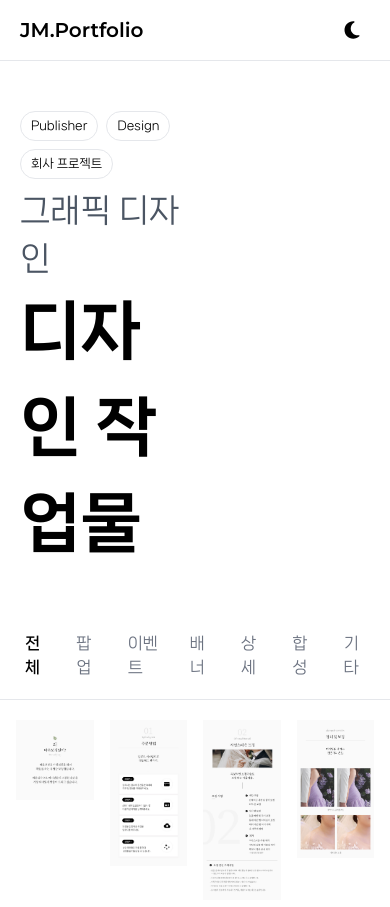
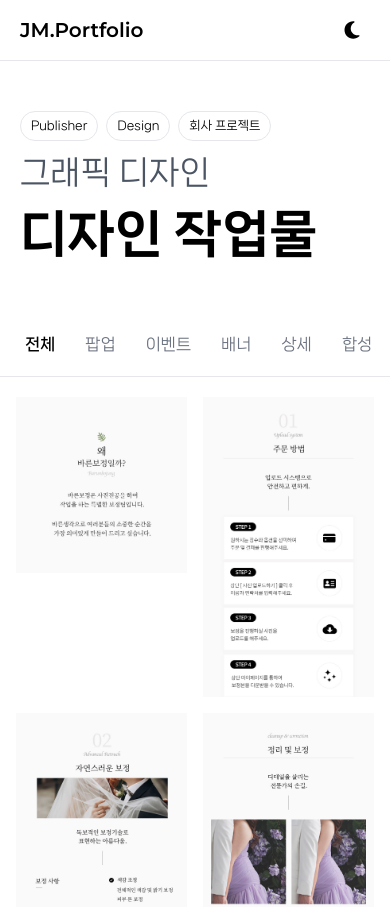
Before and after one commit to Junmovo/PublishingPortfolio, a Next.js app: page /PageDetail/Design in a window 390 px wide. Shown: the top 907 px of the page. Built offline with nearby package versions, Linux system fonts and the light colour scheme.

Commit message:
Feat: 디자인페이지 반응형 추가

```diff
--- a/app/components/Layout/DetailElements/DesignDetailList.tsx
+++ b/app/components/Layout/DetailElements/DesignDetailList.tsx
@@ -38,7 +38,8 @@ const DesignDetailList = () => {
   return (
     <>
       <div className="flex justify-between p-[10px] border-b-[1px]">
-        <ul className="flex ">
+        <div className=" overflow-x-auto whitespace-nowrap	 w-full">
+          <ul className="md:flex flex">
             {menuList.map((menu, idx) => (
               <li
                 key={idx}
@@ -53,6 +54,7 @@ const DesignDetailList = () => {
             ))}
           </ul>
         </div>
+      </div>
       <div
         className={`transition relative duration-300 ${
           visible ? 'opacity-100 translate-y-1' : 'opacity-0 translate-y-[-20]'
--- a/app/components/Layout/DetailElements/DesignDetailTop.tsx
+++ b/app/components/Layout/DetailElements/DesignDetailTop.tsx
@@ -6,8 +6,8 @@ import DetailTopImage from './DetailTopImage';
 
 const DesignDetailTop = () => {
   return (
-    <div className="flex justify-between mt-[30px] p-[20px]">
-      <div className=" w-[50%]">
+    <div className="flex w-full mt-[30px] p-[20px]">
+      <div className="w-full ">
         <Detailbedge contents="Publisher" />
         <Detailbedge contents="Design" />
         <Detailbedge contents="회사 프로젝트" />
--- a/app/components/Layout/DetailElements/DesignImageList.tsx
+++ b/app/components/Layout/DetailElements/DesignImageList.tsx
@@ -14,7 +14,7 @@ const DesignImageList = ({ ImageList }: IFiliterDesignProps) => {
   return (
     <Image.PreviewGroup>
       <div className="relative">
-        <div className="grid grid-cols-4 gap-4 p-4 grid-flow-row-dense auto-rows-min pb-8">
+        <div className="grid md:grid-cols-4 gap-4 p-4 grid-flow-row-dense auto-rows-min pb-8">
           {ImageList.slice(0, isImagecount).map((image, index) => (
             <div
               key={index}
@@ -27,7 +27,6 @@ const DesignImageList = ({ ImageList }: IFiliterDesignProps) => {
                   src: `${image.src}`,
                   maskClassName: `${image.type === '배너' ? 'h-[200px]' : 'h-[300px]'}`,
                 }}
-                placeholder={<NextImage src={image.src} alt={'index'} fill />}
               />
             </div>
           ))}
--- a/app/components/Layout/DetailElements/DetailTitle.tsx
+++ b/app/components/Layout/DetailElements/DetailTitle.tsx
@@ -6,7 +6,7 @@ const DetailTitle = ({ title, subTitle, date }: IDetailTitleType) => {
     <>
       <div>
         <span className=" text-[32px] text-gray-600 dark:text-gray-400">{subTitle}</span>
-        <h1 className="font-[800] text-[64px] mb-5">{title}</h1>
+        <h1 className="font-[800] text-[50px] md:text-[64px] mb-5">{title}</h1>
       </div>
       <div>
         <div className="mb-2">{date}</div>
--- a/app/components/Layout/mainElements/MainContents_ver2.tsx
+++ b/app/components/Layout/mainElements/MainContents_ver2.tsx
@@ -41,7 +41,7 @@ export default function MainContents_ver2(): JSX.Element {
       <S.CodeText>{'</>'}</S.CodeText>
       <S.NextJsText>Next.js</S.NextJsText>
       <S.TypeScript>TypeScript</S.TypeScript>
-      <div className="flex flex-col text-center md:text-left">
+      <div className="flex flex-col text-center lg:text-left">
         <div className="text-[14px] text-gray-400">FE PortFolio</div>
         <h1 className="text-[80px] font-[800] sm:text-[80px] ">
           만나서
--- a/app/globals.css
+++ b/app/globals.css
@@ -76,7 +76,7 @@
     transform: translate(-50%, -50%);
   }
 }
-
+/*
 :root {
   --foreground-rgb: 0, 0, 0;
   --background-start-rgb: 214, 219, 220;
@@ -89,7 +89,7 @@
     --background-start-rgb: 0, 0, 0;
     --background-end-rgb: 0, 0, 0;
   }
-}
+} */
 
 @layer utilities {
   .text-balance {
```
Lines whose indentation alone changed are shown as unchanged.
